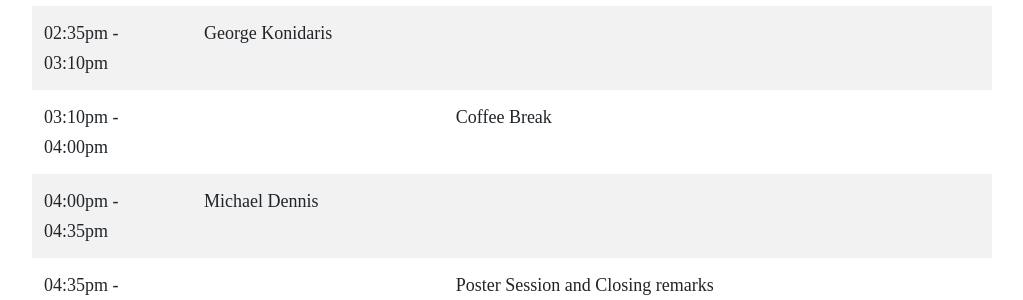
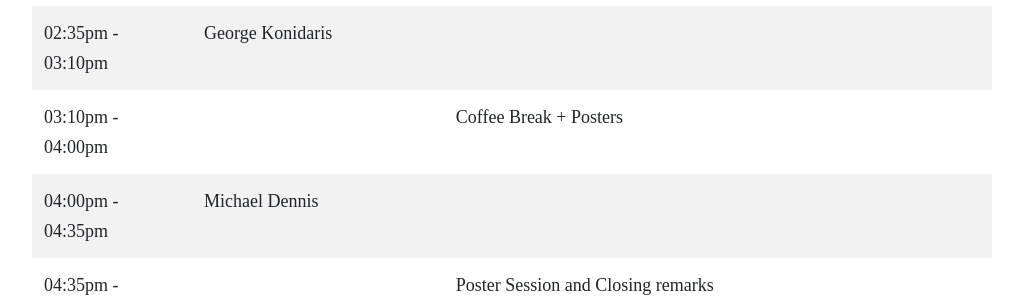
Before and after one commit to rlbrew2-workshop/rlbrew2-workshop.github.io, a Jekyll site: the page built from schedule.html, in a window 1280 px wide. Shown: the part 1451-1751 px from the top of the page, without its empty margins (136-1159 px from the left). Built offline with Jekyll 4.4.1, drawn with Linux system fonts in a browser that asks for light colours; nearby versions of some CDN libraries.

Commit message:
minor fixes

```diff
--- a/schedule.html
+++ b/schedule.html
@@ -97,7 +97,7 @@ layout: default
       <tr>
         <td>03:10pm - 04:00pm</td>
         <td></td>
-        <td>Coffee Break</td>
+        <td>Coffee Break + Posters</td>
         <td></td>
       </tr>
       <tr>
```
